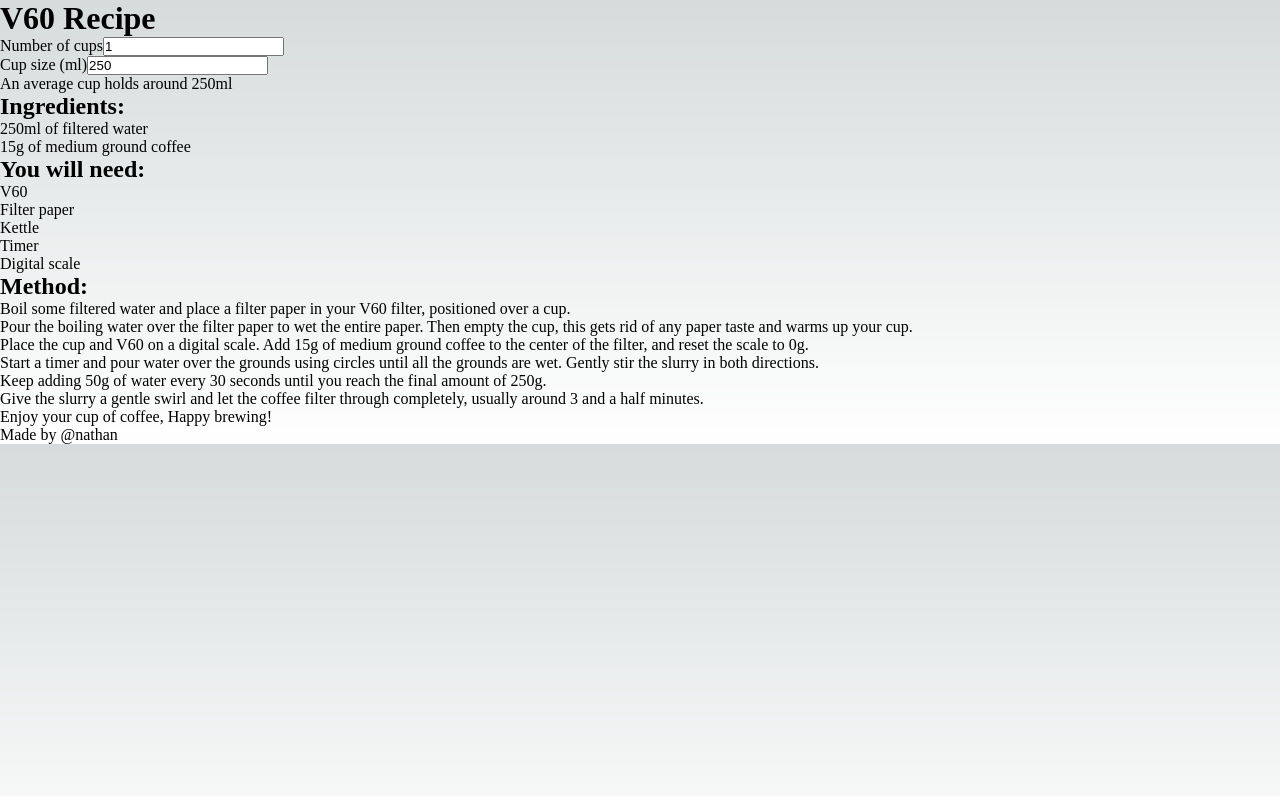
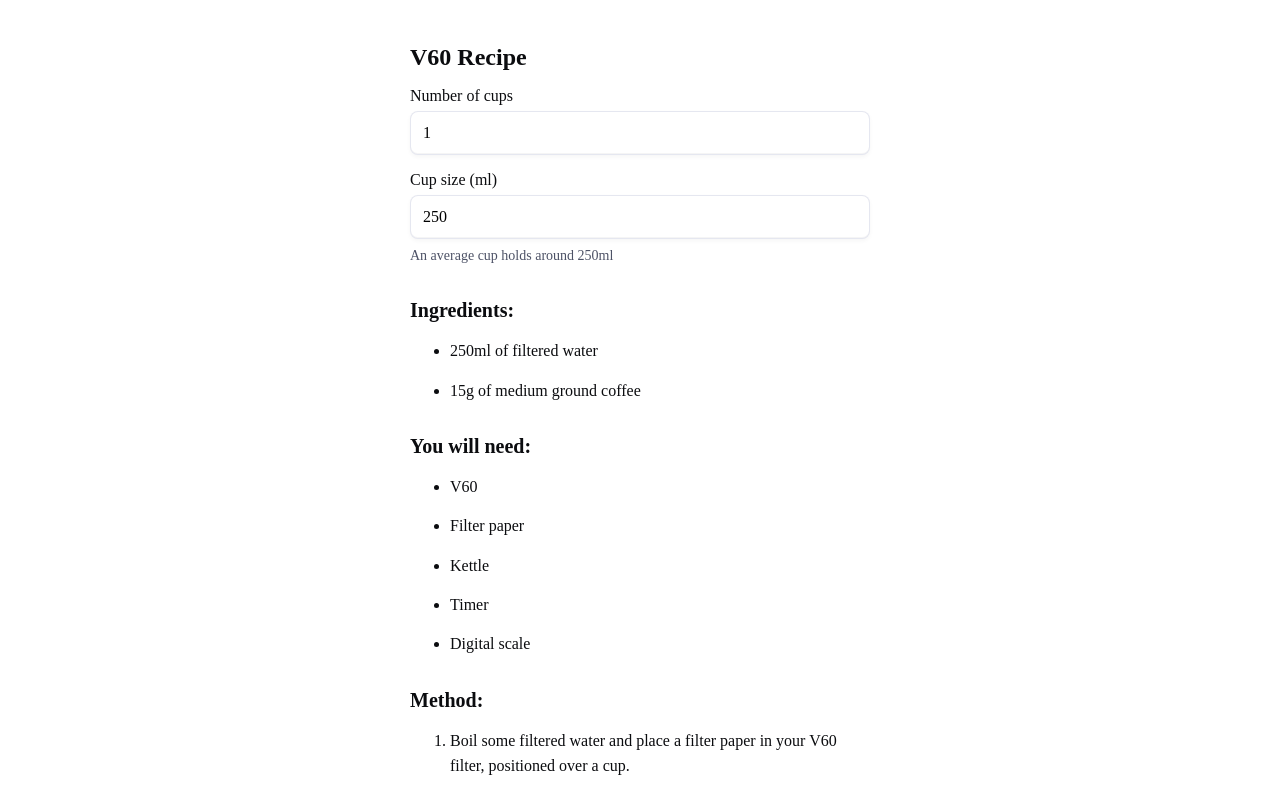
Before and after one commit to nathandorney/coffee-recipe, a Next.js app: page / in a window 1280 px wide. Shown: the top 796 px of the page. Built offline with nearby package versions, Linux system fonts and the light colour scheme.

Commit message:
styles added

```diff
--- a/styles/globals.css
+++ b/styles/globals.css
@@ -1,107 +1,130 @@
 :root {
-  --max-width: 1100px;
-  --border-radius: 12px;
-  --font-mono: ui-monospace, Menlo, Monaco, 'Cascadia Mono', 'Segoe UI Mono',
-    'Roboto Mono', 'Oxygen Mono', 'Ubuntu Monospace', 'Source Code Pro',
-    'Fira Mono', 'Droid Sans Mono', 'Courier New', monospace;
+  --white: #fff;
+  --grey-100: #f0f1f4;
+  --grey-200: #d3d6de;
+  --grey-300: #b6bac8;
+  --grey-400: #7c839c;
+  --grey-500: #636983;
+  --grey-600: #4d5266;
+  --grey-700: #373a49;
+  --grey-800: #21232c;
+  --grey-900: #0b0c0f;
 
-  --foreground-rgb: 0, 0, 0;
-  --background-start-rgb: 214, 219, 220;
-  --background-end-rgb: 255, 255, 255;
+  --border-1: 1px solid hsla(228, 91%, 22%, 0.1);
+  --shadow-1: 0px 2px 4px 0px #0000000a, 0px -1px 0px 0px #0000000a inset;
 
-  --primary-glow: conic-gradient(
-    from 180deg at 50% 50%,
-    #16abff33 0deg,
-    #0885ff33 55deg,
-    #54d6ff33 120deg,
-    #0071ff33 160deg,
-    transparent 360deg
-  );
-  --secondary-glow: radial-gradient(
-    rgba(255, 255, 255, 1),
-    rgba(255, 255, 255, 0)
-  );
-
-  --tile-start-rgb: 239, 245, 249;
-  --tile-end-rgb: 228, 232, 233;
-  --tile-border: conic-gradient(
-    #00000080,
-    #00000040,
-    #00000030,
-    #00000020,
-    #00000010,
-    #00000010,
-    #00000080
-  );
-
-  --callout-rgb: 238, 240, 241;
-  --callout-border-rgb: 172, 175, 176;
-  --card-rgb: 180, 185, 188;
-  --card-border-rgb: 131, 134, 135;
-}
-
-@media (prefers-color-scheme: dark) {
-  :root {
-    --foreground-rgb: 255, 255, 255;
-    --background-start-rgb: 0, 0, 0;
-    --background-end-rgb: 0, 0, 0;
-
-    --primary-glow: radial-gradient(rgba(1, 65, 255, 0.4), rgba(1, 65, 255, 0));
-    --secondary-glow: linear-gradient(
-      to bottom right,
-      rgba(1, 65, 255, 0),
-      rgba(1, 65, 255, 0),
-      rgba(1, 65, 255, 0.3)
-    );
-
-    --tile-start-rgb: 2, 13, 46;
-    --tile-end-rgb: 2, 5, 19;
-    --tile-border: conic-gradient(
-      #ffffff80,
-      #ffffff40,
-      #ffffff30,
-      #ffffff20,
-      #ffffff10,
-      #ffffff10,
-      #ffffff80
-    );
-
-    --callout-rgb: 20, 20, 20;
-    --callout-border-rgb: 108, 108, 108;
-    --card-rgb: 100, 100, 100;
-    --card-border-rgb: 200, 200, 200;
-  }
+  --radii-md: 8px;
 }
 
 * {
   box-sizing: border-box;
-  padding: 0;
-  margin: 0;
 }
 
 html,
 body {
   max-width: 100vw;
-  overflow-x: hidden;
+  font-size: 16px;
+  font-family: "Inter" sans-serif;
 }
 
 body {
-  color: rgb(var(--foreground-rgb));
-  background: linear-gradient(
-      to bottom,
-      transparent,
-      rgb(var(--background-end-rgb))
-    )
-    rgb(var(--background-start-rgb));
+  background-color: var(--gre);
+  color: var(--grey-900);
+  -webkit-font-smoothing: antialiased;
+  -moz-osx-font-smoothing: grayscale;
+  padding: 1rem;
+  position: relative;
+}
+
+::placeholder {
+  color: var(--grey-300);
+}
+
+h1 {
+  font-weight: 600;
+  font-size: 1.5rem;
+  margin: 0;
+  color: var(--grey-900);
+}
+
+h2 {
+  font-weight: 600;
+  font-size: 1.25rem;
+  margin: 0;
+  color: var(--grey-900);
+  margin-top: 2rem;
+  margin-bottom: 2px;
 }
 
 a {
-  color: inherit;
+  color: var(--grey-600);
   text-decoration: none;
 }
+p {
+  line-height: 1.6;
+}
 
-@media (prefers-color-scheme: dark) {
-  html {
-    color-scheme: dark;
-  }
+li {
+  margin-bottom: 0.85rem;
+  line-height: 1.6;
 }
+
+input {
+  background-color: var(--white);
+  padding: 0.75rem;
+  width: 100%;
+  border-radius: var(--radii-md);
+  font-weight: 400;
+  border: var(--border-1);
+  box-shadow: var(--shadow-1);
+  font-size: 1rem;
+  font-family: inherit;
+}
+
+input:focus {
+  border: 1px solid #f59e0b;
+  outline: 2px solid #fef3c7;
+}
+
+button {
+  cursor: pointer;
+}
+
+.layout {
+  max-width: 500px;
+  margin: 0 auto;
+  padding: 1.25rem;
+  display: flex;
+  flex-direction: column;
+  gap: 1rem;
+}
+
+table {
+  border-collapse: collapse;
+  width: 100%;
+}
+
+table,
+th,
+td {
+  border: 1px solid var(--grey-200);
+  padding: 0.5rem;
+  text-align: left;
+}
+
+th {
+  font-weight: 500;
+  background-color: var(--grey-100);
+}
+.inputContainer {
+  display: flex;
+  flex-direction: column;
+  gap: 6px;
+  margin-bottom: 1rem;
+}
+
+.note {
+  font-size: 14px;
+  color: var(--grey-600);
+  margin: 0;
+}
```
Also changed, not shown: styles/Home.module.css (deleted, +0 -278 lines).
